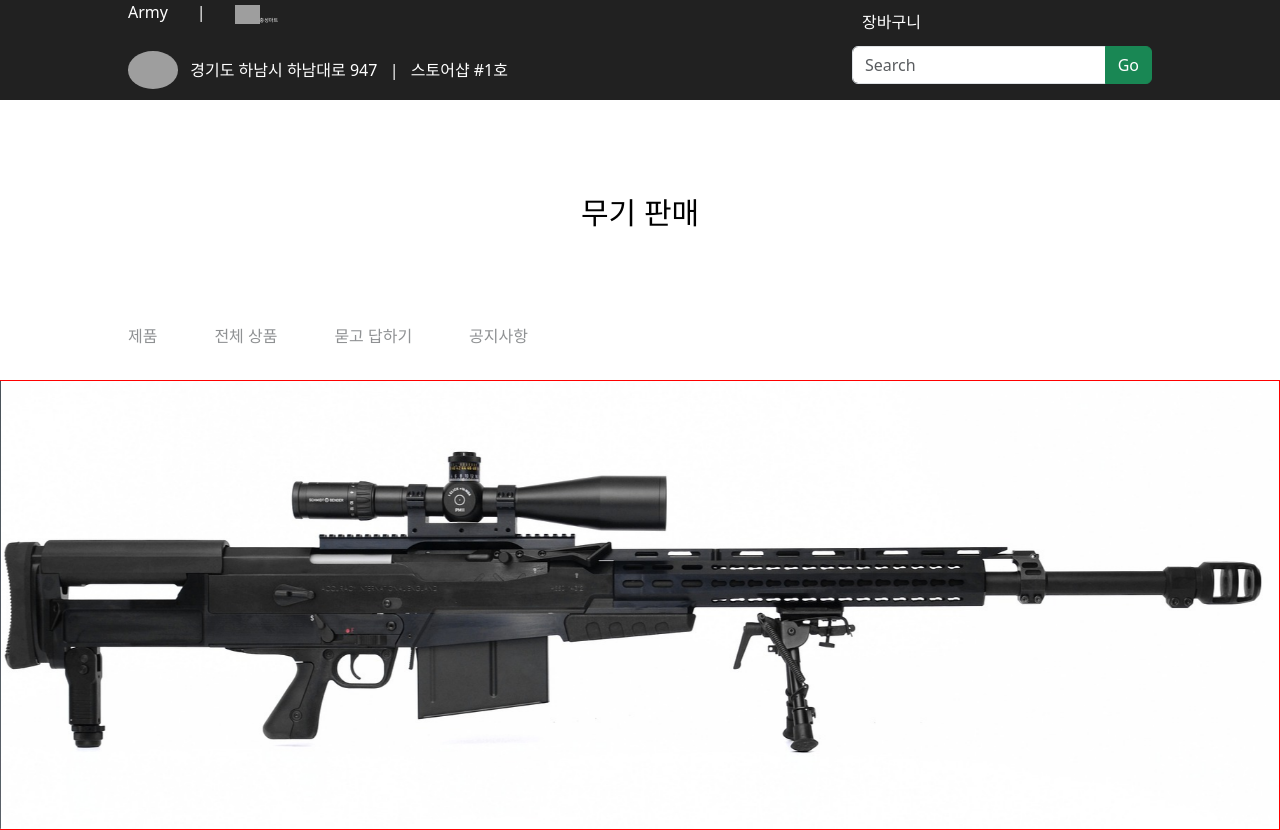
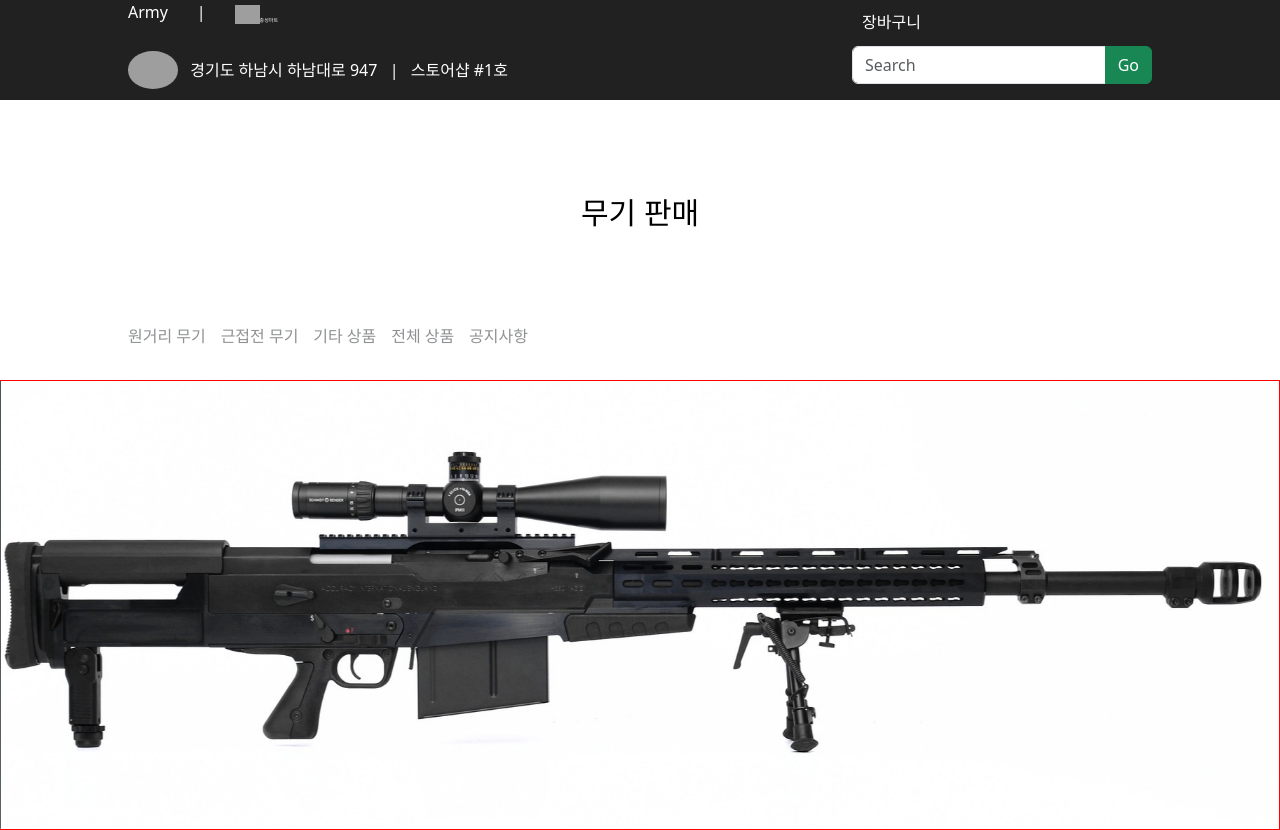
Before and after one commit to 231p0w0q132/smart_store, a Django app: page / in a window 1280 px wide; the page is wider, and only the part inside the window is pictured. Run offline with Django 3.2, Linux system fonts and the light colour scheme; grey boxes are pictures that could not be loaded.

Commit message:
Update index.html

```diff
--- a/templates/index.html
+++ b/templates/index.html
@@ -11,12 +11,13 @@
       <div>Army</div>
       |
       <div style="display:flex; align-items:flex-end;">
-        <img src="https://cdn.pixabay.com/photo/2016/05/30/15/33/julia-roberts-1424985_960_720.png" width="25px">
+        <img src="https://cdn.pixabay.com/photo/2016/05/30/15/33/julia-roberts-1424985_960_720.png" width="25px"
+>
         <div style="font-size:5px;">충성마트</div>
       </div>
     </div>
     <div class="my_address">
-      <img src="https://encrypted-tbn0.gstatic.com/images?q=tbn:ANd9GcSesaCd2zghrMgD1_RPk_w6Y0eLESjaAuWyrinzn2l_m9iReJtg3wo7OzQDMUg7Ke92XM8&usqp=CAU" width="50px"
+      <img src="https://cdn.pixabay.com/photo/2013/07/12/18/16/throwing-star-153172_1280.png" width="50px"
              style="border-radius:100%">
        <div>
          경기도 하남시 하남대로 947
@@ -40,9 +41,10 @@
     무기 판매
   </div>
   <div class="main_menu_list">
-    <div>제품</div>
+    <div>원거리 무기</div>
+    <div>근접전 무기</div>
+    <div>기타 상품</div>
     <div>전체 상품</div>
-    <div>묻고 답하기</div>
     <div>공지사항</div>
   </div>
 </div>
@@ -51,5 +53,4 @@
   <div class="slide"></div>
   <div class="slide"></div>
 </div>
-
 {% endblock %}
```
